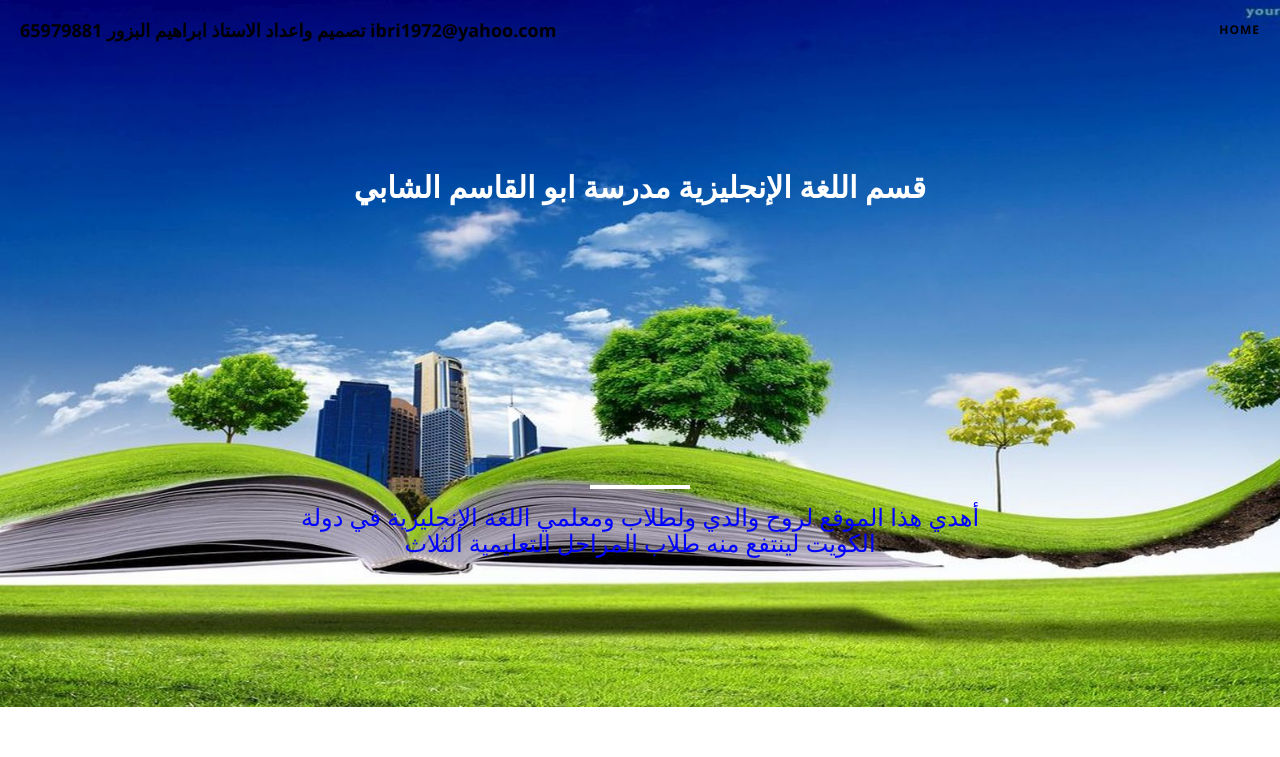
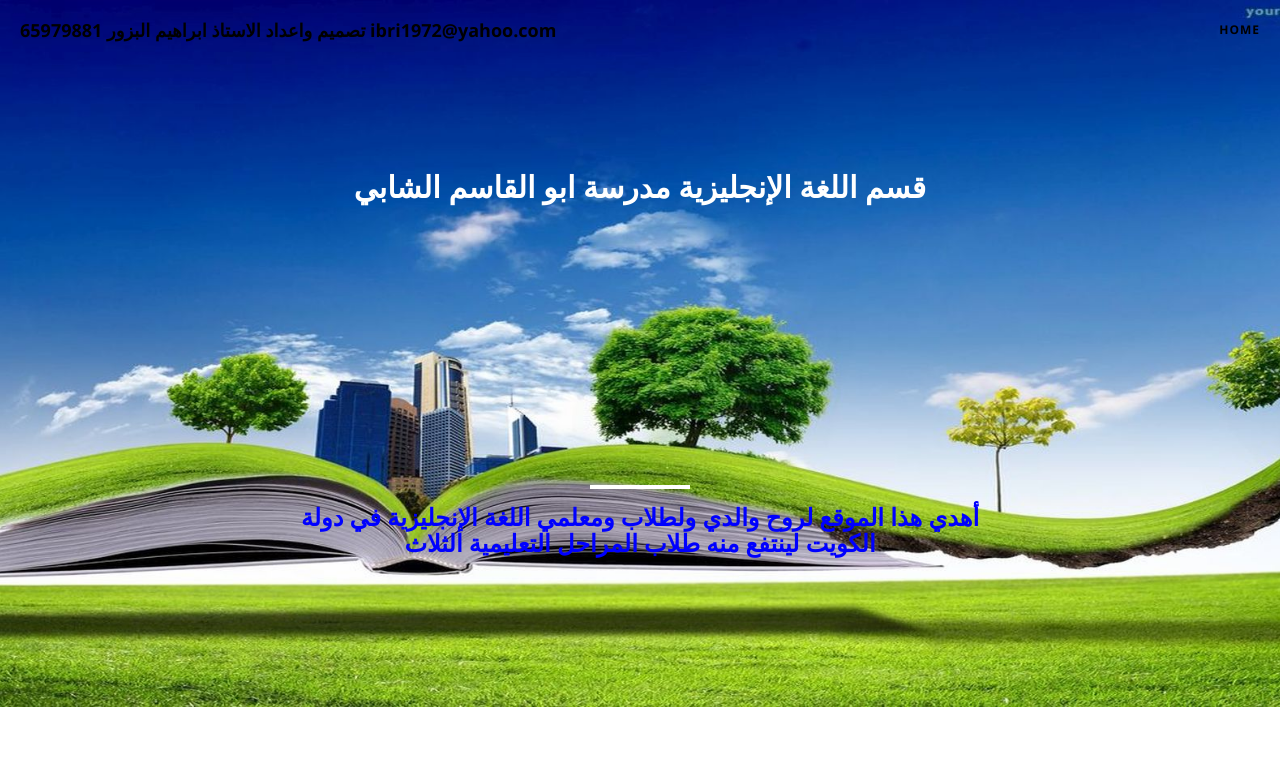
Before and after one commit to bazzard72/english, a Django app: page /grade/1/ in a window 1280 px wide. Shown: the top 757 px of the page. Run offline with Django 3.2, Linux system fonts and the light colour scheme; tables that the repository leaves empty hold one stand-in row (values such as "Sample post"); some libraries are stand-ins or nearby versions.

Commit message:
changed font

```diff
--- a/main/templates/base.html
+++ b/main/templates/base.html
@@ -60,14 +60,14 @@
 
                 <ul class="nav navbar-nav navbar-right">
                     <li>
-                     <a  style='color:black;font-weight: bold;"Times New Roman", Times, serif;
+                     <a  style='color:black;font-weight: bold;'Times New Roman", Times, serif;
 }' href="/">Home</a>
                      </li>
 
                     </li>
                     {% for stage in stagelist %}
 
-                        <li><a  style= 'color:black;' href="/stage/{{ stage.pk }}/">{{stage.name}}</a>
+                        <li><a  style= 'color:black;font-weight: bold;' href="/stage/{{ stage.pk }}/">{{stage.name}}</a>
 
 
                     {% endfor%}
@@ -89,7 +89,7 @@
                         <h2 style='color:white;'> قسم اللغة الإنجليزية   مدرسة ابو القاسم الشابي</h2>
 <br><br><br><br><br><br><br><br><br>
                         <hr class="small">
-                        <span style='color:blue;' class= "subheading"> أهدي هذا الموقع لروح والدي ولطلاب ومعلمي اللغة الإنجليزية في  دولة الكويت لينتفع منه طلاب المراحل التعليمية الثلاث
+                        <span style='color:blue;font-weight: bold;' class= "subheading"> أهدي هذا الموقع لروح والدي ولطلاب ومعلمي اللغة الإنجليزية في  دولة الكويت لينتفع منه طلاب المراحل التعليمية الثلاث
 
 
 
```
